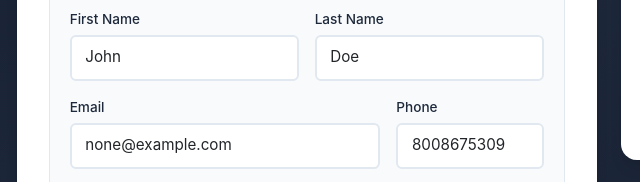
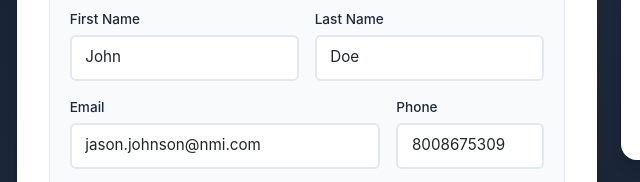
Before and after one commit to JasonJohnson2/WebAPINMI, a plain HTML site: page cloudflare-site/public/index.html in a window 1280 px wide. Shown: the part 960-1142 px from the top of the page, 132-772 px from the left. Drawn offline with nearby package versions, Linux system fonts and the light colour scheme.

Commit message:
Update email input value in index.html

```diff
--- a/cloudflare-site/public/index.html
+++ b/cloudflare-site/public/index.html
@@ -194,7 +194,7 @@
                         id="email"
                         name="email"
                         type="email"
-                        value="none@example.com"
+                        value="jason.johnson@nmi.com"
                       />
                     </div>
                     <div class="col-md-4">
```
